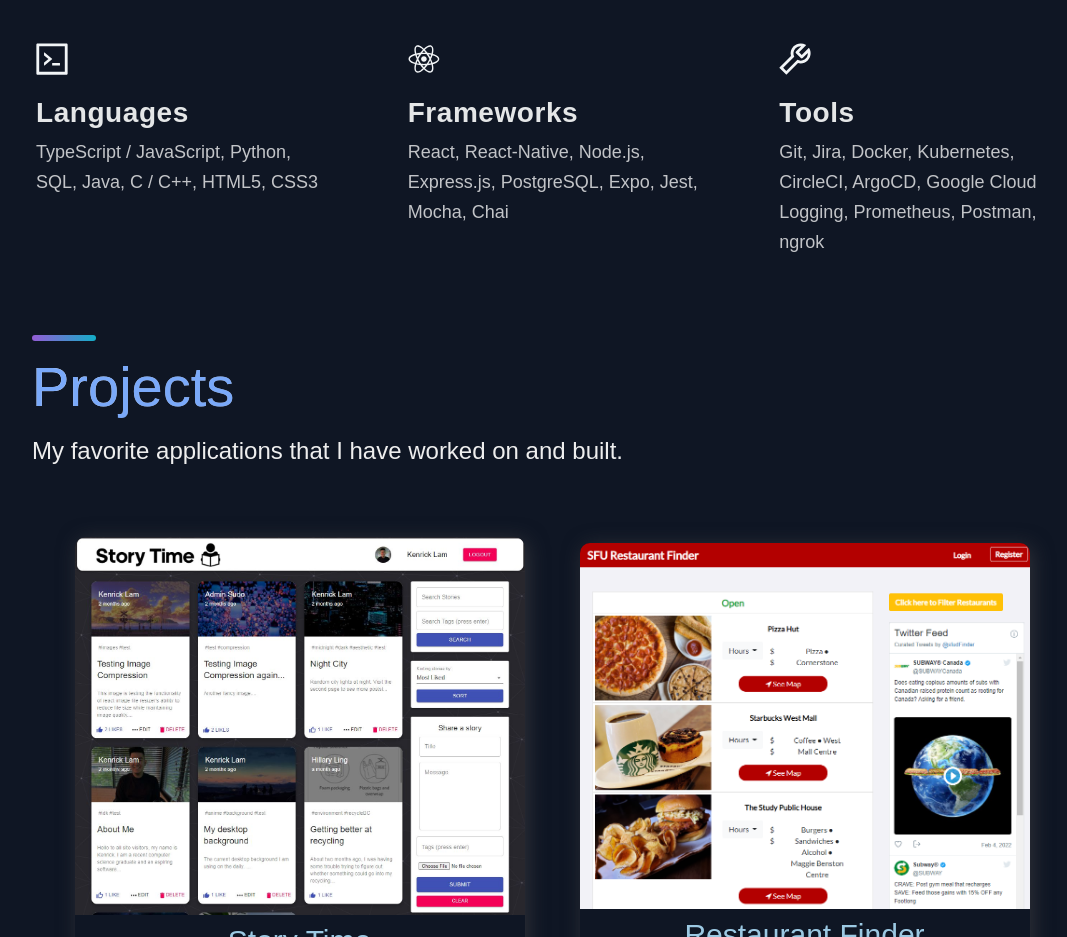
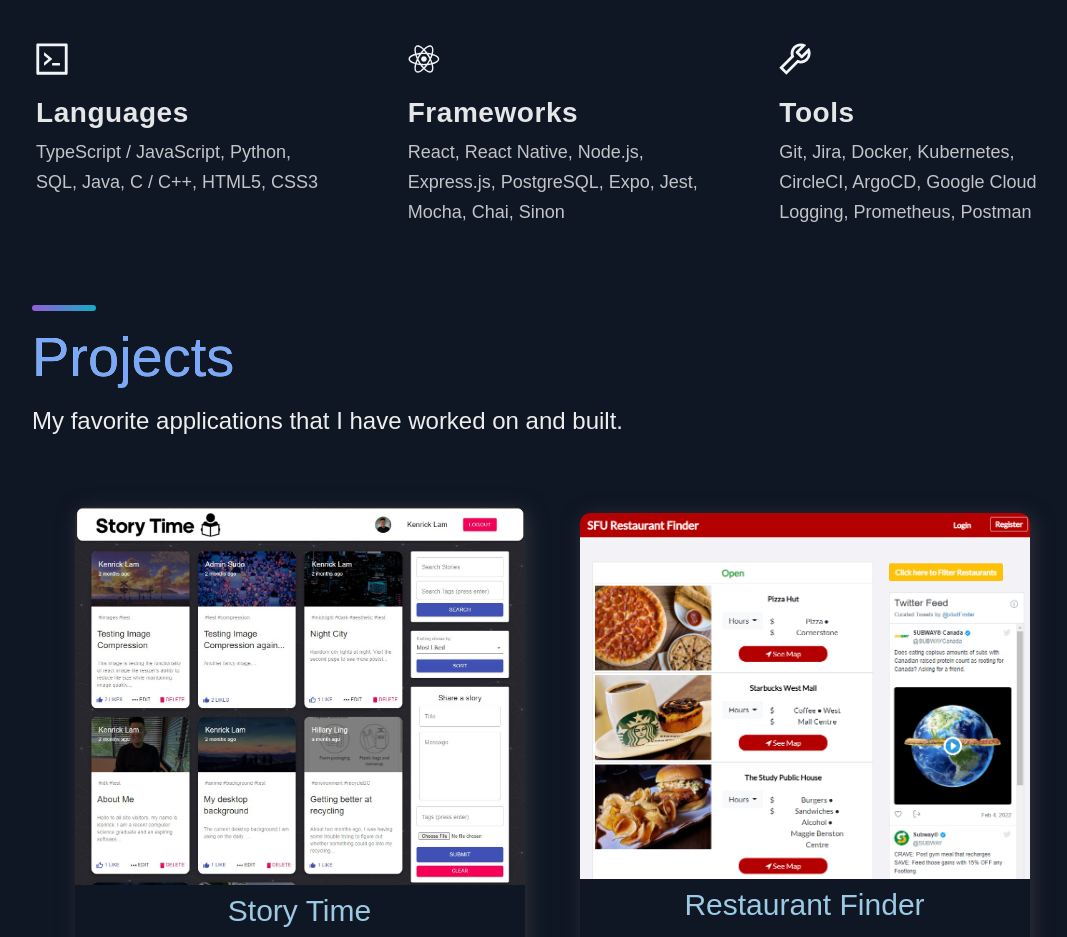
Before and after one commit to klam98/personal-portfolio, a Next.js app: page / in a window 1280 px wide. Shown: the part 3220-4157 px from the top of the page, without its empty margins (88-1155 px from the left). Built offline with nearby package versions, Linux system fonts and the light colour scheme.

Commit message:
update technologies

```diff
--- a/src/components/Technologies/Technologies.js
+++ b/src/components/Technologies/Technologies.js
@@ -30,7 +30,7 @@
                 <ListContainer>
                     <ListTitle>Frameworks</ListTitle>
                     <ListParagraph>
-                        React, React-Native, Node.js, Express.js, PostgreSQL, Expo, Jest, Mocha, Chai
+                        React, React Native, Node.js, Express.js, PostgreSQL, Expo, Jest, Mocha, Chai, Sinon
                     </ListParagraph>
                 </ListContainer>
             </ListItem>
@@ -41,7 +41,7 @@
                 <ListContainer>
                     <ListTitle>Tools</ListTitle>
                     <ListParagraph>
-                        Git, Jira, Docker, Kubernetes, CircleCI, ArgoCD, Google Cloud Logging, Prometheus, Postman, ngrok
+                        Git, Jira, Docker, Kubernetes, CircleCI, ArgoCD, Google Cloud Logging, Prometheus, Postman
                     </ListParagraph>
                 </ListContainer>
             </ListItem>
```
